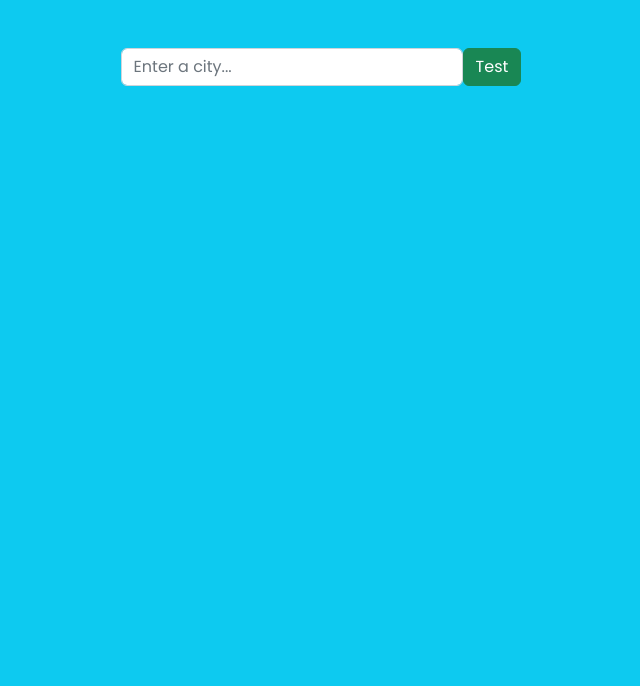
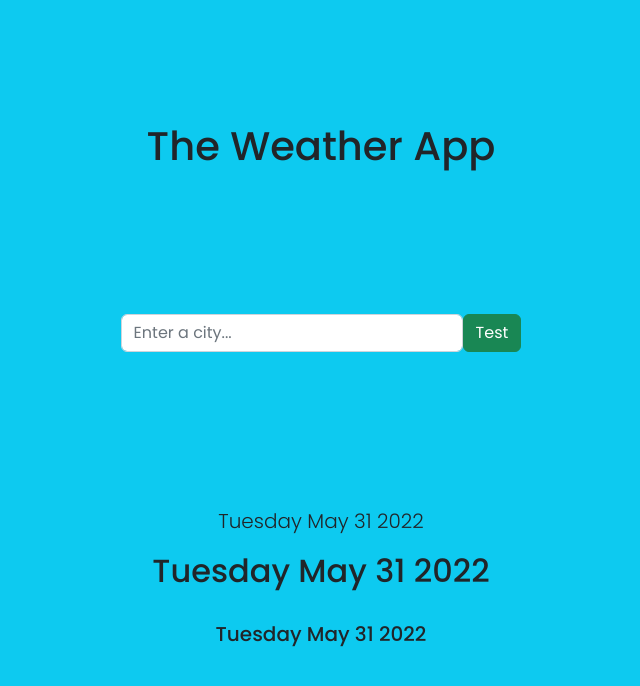
Before and after one commit to rileylitchfield/react-weather-app, a React (Create React App) app: page / in a window 1280 px wide. Shown: the top 686 px of the page, without its empty margins (319-959 px from the left). Built offline with nearby package versions, Linux system fonts and the light colour scheme; no server answers.

Commit message:
Renamed the Weather component to LocationDetails

```diff
--- a/src/App.js
+++ b/src/App.js
@@ -1,12 +1,16 @@
 import React, { Component } from "react";
 import './App.css';
+import Header from './Components/Header'
+import Search from './Components/Search'
+import LocationDetails from './Components/LocationDetails'
 
 class App extends React.Component {
   constructor(props) {
     super(props);
     this.state = {
       data: null,
-      loading: false
+      loading: null,
+      date: new Date()
     };
     this.apiCall = this.apiCall.bind(this);
   }
@@ -21,8 +25,12 @@ class App extends React.Component {
         return response.json();
       })
       .then((json) => {
-        console.log(json);
-      });
+        console.log(json.main.temp);
+        this.setState({
+          data: json.main.temp
+        }, () =>
+          console.log(this.state.date))
+      })
   }
 
   componentDidMount() {
@@ -31,18 +39,10 @@ class App extends React.Component {
 
   render() {
     return (
-      <div className="container-fluid bg-info vh-100 vw-100 d-flex flex-column align-items-center justify-content-center p-5">
-        <div className="row flex-grow-1">
-          <div className="col-12">
-            <div className="d-flex">
-              <input className="form-control shadow-none" placeholder="Enter a city..."></input>
-              <button className="btn btn-success shadow-none" onClick={this.apiCall}>Test</button></div>
-          </div>
-        </div>
-        <div className="row flex-grow-1">
-          <div className="col-12">
-          </div>
-        </div>
+      <div className="container-fluid bg-info vh-100 vw-100 d-flex flex-column align-items-center justify-content-center p-3">
+        <Header />
+        <Search />
+        <LocationDetails data={this.state.data} />
       </div>
     );
   }
--- /dev/null
+++ b/src/Components/Header.js
@@ -0,0 +1,13 @@
+const Header = () => {
+    return (
+        <div className="row h-25">
+            <div className="col-12">
+                <div className="d-flex">
+                    <h1>The Weather App</h1>
+                </div>
+            </div>
+        </div>
+    );
+}
+
+export default Header;
--- /dev/null
+++ b/src/Components/LocationDetails.js
@@ -0,0 +1,30 @@
+import React, { Component } from "react";
+
+class Weather extends Component {
+    constructor(props) {
+        super(props);
+    }
+    render() {
+        return (
+            <div>
+                <div className="row">
+                    <div className="col-12">
+                        <p className="lead text-center">Tuesday May 31 2022</p>
+                    </div>
+                </div>
+                <div className="row">
+                    <div className="col-12">
+                        <h2 className="text-center">Tuesday May 31 2022</h2>
+                    </div>
+                </div>
+                <div className="row">
+                    <div className="col-12">
+                        <h5 className="text-center p-4">Tuesday May 31 2022</h5>
+                    </div>
+                </div>
+            </div>
+        );
+    }
+}
+
+export default Weather;
--- /dev/null
+++ b/src/Components/Search.js
@@ -0,0 +1,20 @@
+import React, { Component } from "react";
+
+class Search extends Component {
+    constructor(props) {
+        super(props);
+    }
+    render() {
+        return (
+            <div className="row h-25">
+                <div className="col-12">
+                    <div className="d-flex">
+                        <input className="form-control shadow-none" placeholder="Enter a city..."></input>
+                        <button className="btn btn-success shadow-none" onClick={this.apiCall}>Test</button></div>
+                </div>
+            </div>
+        );
+    }
+}
+
+export default Search;
```
